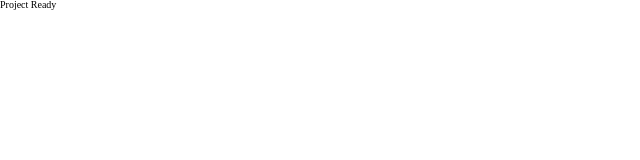
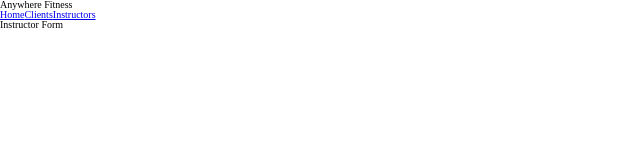
Before and after one commit to Anywhere-Fitness-10162020/App, a React (Vite) app: page /instructors in a window 1280 px wide. Shown: the top 160 px of the page, without its empty margins (0-640 px from the left). Built offline with nearby package versions, Linux system fonts and the light colour scheme.

Commit message:
basic site framework non-styled

```diff
--- a/src/App.js
+++ b/src/App.js
@@ -1,7 +1,36 @@
 import React from 'react'
+import { NavLink, Route, Switch } from 'react-router-dom'
+import styled from 'styled-components'
+import Homepage from './components/Homepage'
+import ClientForm from './components/ClientForm'
+import InstructorForm from './components/InstructorForm'
+
+
+const AppContainer = styled.div`
+    width: 100%;
+`;
+
 
 export default function App(props) {
     return(
-        <h1>Project Ready</h1>
+        <AppContainer>
+            <nav>
+                <h1>Anywhere Fitness</h1>
+                <NavLink to='/'>Home</NavLink>
+                <NavLink to='/clients'>Clients</NavLink>
+                <NavLink to='/instructors'>Instructors</NavLink>
+            </nav>
+            <Switch>
+                <Route path='/instructors'>
+                    <InstructorForm />
+                </Route>
+                <Route path='/clients'>
+                    <ClientForm />
+                </Route>
+                <Route path='/'>
+                    <Homepage />
+                </Route>
+            </Switch>
+        </AppContainer>
     )
 }
--- /dev/null
+++ b/src/components/ClientForm.js
@@ -0,0 +1,8 @@
+import React from 'react'
+import styled from 'styled-components'
+
+export default function ClientForm(props) {
+    return(
+        <h1>Client Form</h1>
+    )
+}
--- /dev/null
+++ b/src/components/Homepage.js
@@ -0,0 +1,9 @@
+import React from 'react'
+import styled from 'styled-components'
+
+
+export default function Homepage(props) {
+    return(
+        <h1>HomePage</h1>
+    )
+}
--- /dev/null
+++ b/src/components/InstructorForm.js
@@ -0,0 +1,8 @@
+import React from 'react'
+import styled from 'styled-components'
+
+export default function InstructorForm(props) {
+    return(
+        <h1>Instructor Form</h1>
+    )
+}
```
